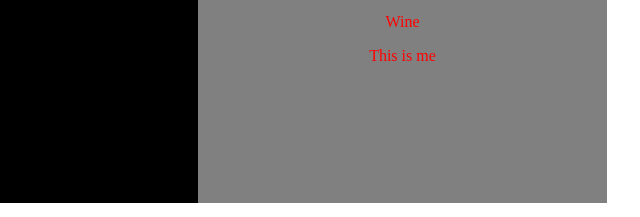
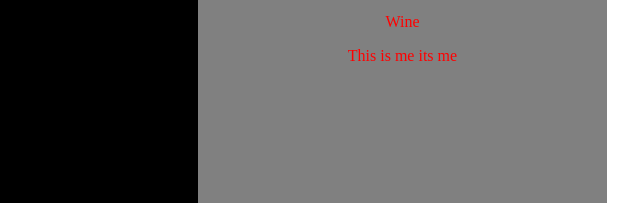
Before and after one commit to KKhola12/aug-12-class, a plain HTML site: page index.html in a window 1280 px wide. Shown: the part 398-615 px from the top of the page, 640-1280 px from the left. Drawn offline with Linux system fonts and the light colour scheme.

Commit message:
initial commit

```diff
--- a/index.html
+++ b/index.html
@@ -61,6 +61,7 @@
 <p>Espresso</p>
 <p>Wine</p>
 <h>This is me</h>
+<h>its me</h>
 </div>
 
 </div>
```
